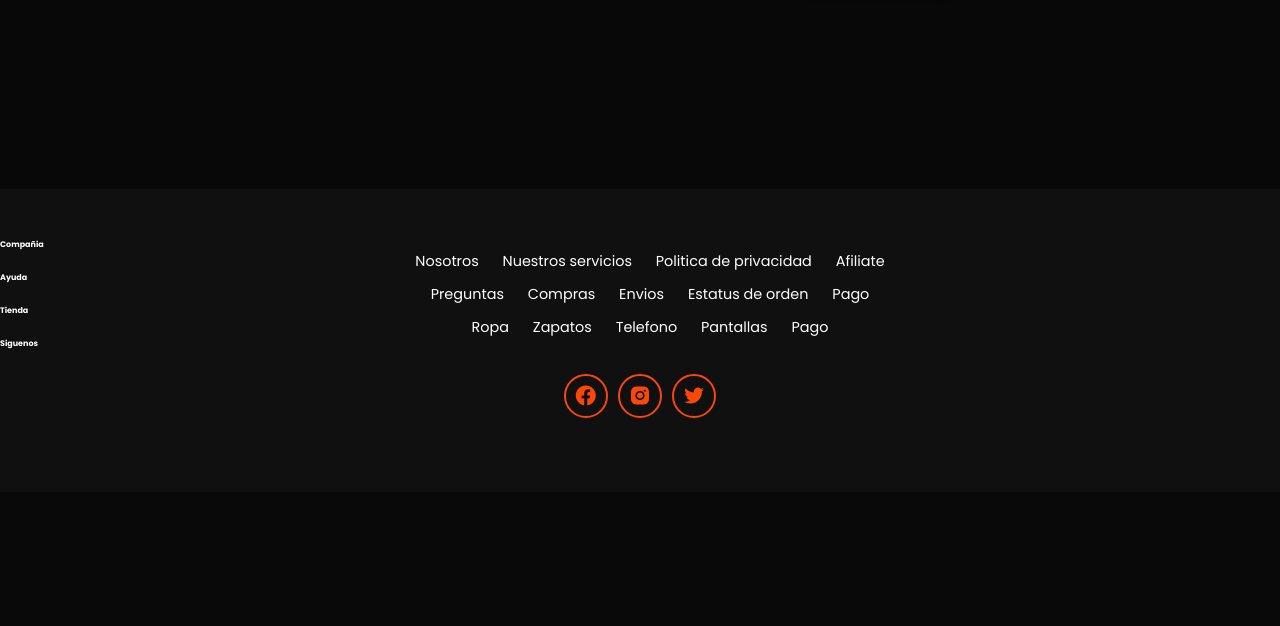
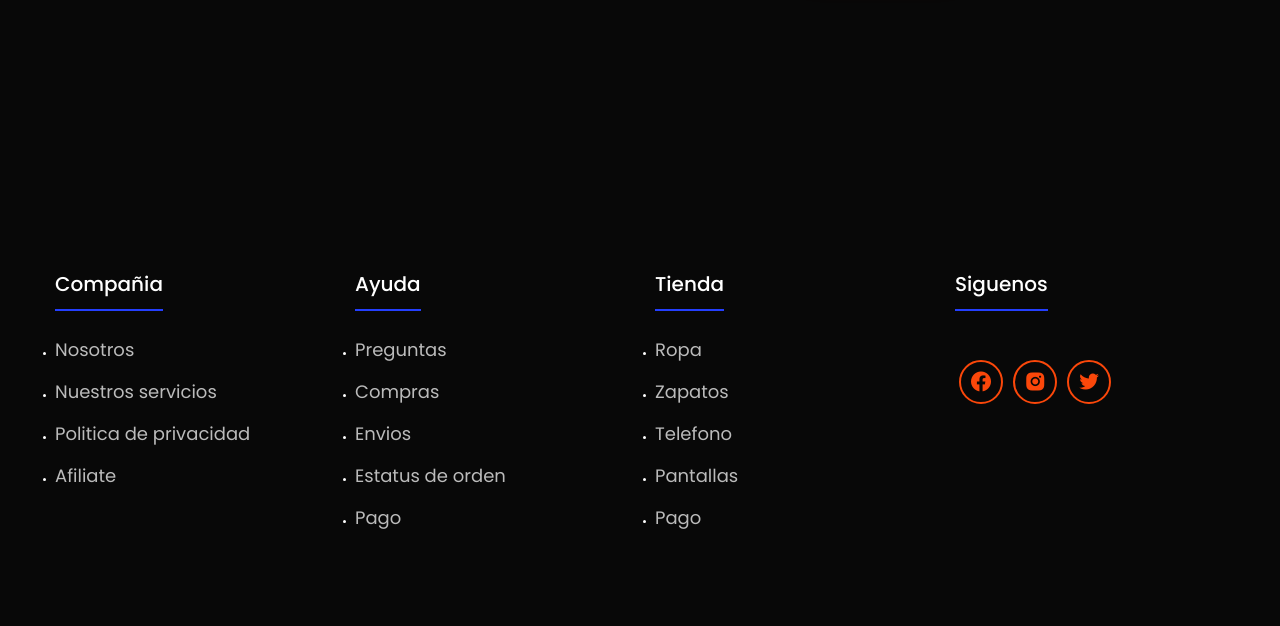
Before and after one commit to kathe78ro/1.3-PAGINA, a PHP site: page / in a window 1280 px wide. Shown: the part 4332-4958 px from the top of the page. Before the commit the page ends 4750 px from the top, so only its background shows below. Run offline with PHP 8.4, Linux system fonts and the light colour scheme.

Commit message:
Update index.css

```diff
--- a/index.css
+++ b/index.css
@@ -352,28 +352,50 @@
     resize: none;
 }
 
-.footer{
-    background-color: var(--second-bg-color);
-    padding: 50px 0;
+/*footer*/
+.container {
+    max-width: 1200px;
+    margin: 0 auto;
 }
-.footer .social-icons{
-    text-align: center;
+
+.footer {
+    background-color: #080808;
+    padding: 80px 0;
 }
-.footer ul{
-    text-align: center;
-    font-size: 1.8rem;
+
+.footer-row{
+    display: flex;
+    flex-wrap: wrap;
+    text-decoration: none;
 }
-.footer ul li{
+
+.footer-links{
+    width: 25%;
+    padding: 0 15px;
+}
+
+.footer-links h4{
+    font-size: 20px;
+    color: white;
+    margin-bottom: 25px;
+    font-weight: 500;
+    border-bottom: 2px solid #243ffe;
+    padding-bottom: 10px;
     display: inline-block;
-    margin-left: 20px;
 }
-.footer ul li a{
+
+.footer-links ul li a {
+    font-size: 18px;
+    text-decoration: none;
+    color: #BBB;
+    display: block;
+    margin-bottom: 15px;
+    transition: all .3s ease;
+}
+
+.footer-links ul li a:hover{
     color: white;
-    border-bottom: 3px solid transparent;
-    transition: 0.3s ease-in-out;
-}
-.footer ul li a:hover{
-    border-bottom: 3px solid var(--third-color);
+    padding-left: 6px;
 }
 @media(max-width:1275px) {
     #menu-icon{
@@ -434,4 +456,11 @@
     .contact form{
         flex-direction: column;
     }
+    .footer-row{
+        text-align: center;
+    }
+    .footer-links{
+        width: 100%;
+        margin-bottom: 30px;
+    }
 }
```
